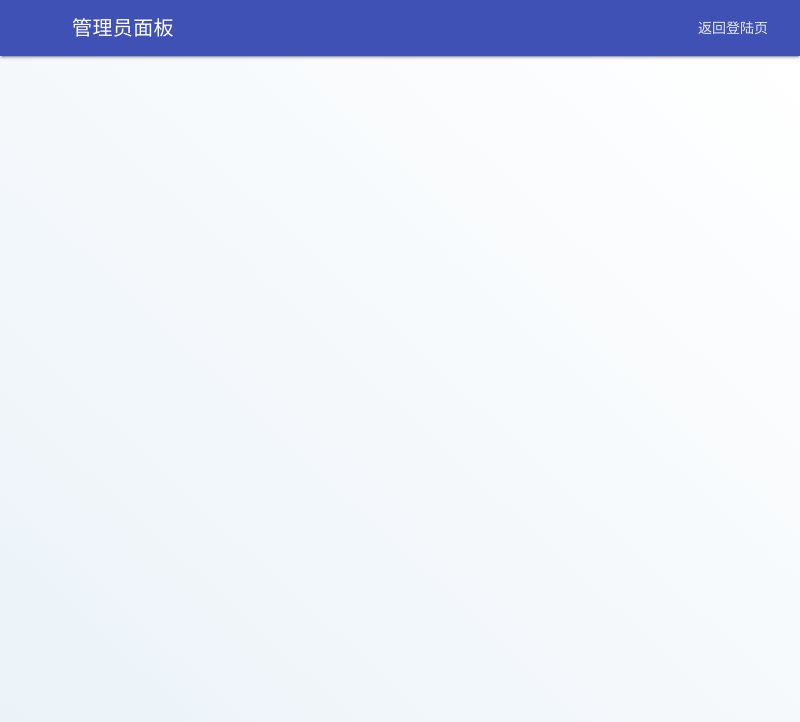
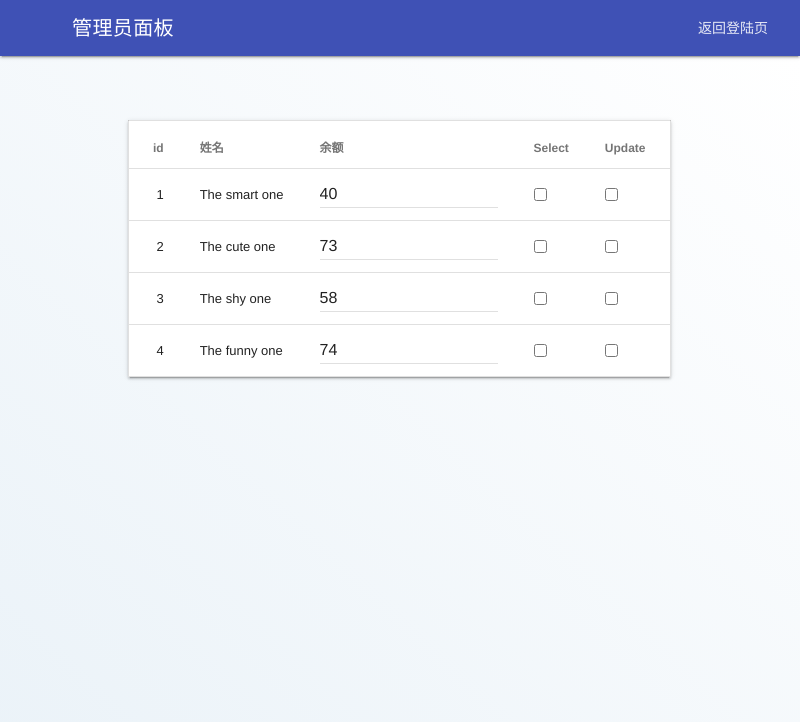
Before and after one commit to CN-GuoZiyang/computer-system-security, an Electron app: page CSS_Lab3/Lab3/admin.html in a window 800 px wide. Drawn offline with Linux system fonts and the light colour scheme; no server answers.

Commit message:
Lab3管理员界面基本完成

```diff
--- a/CSS_Lab3/Lab3/admin.html
+++ b/CSS_Lab3/Lab3/admin.html
@@ -1,15 +1,10 @@
 <!DOCTYPE html>
 <html>
+
 <head>
   <meta charset="UTF-8" />
-    <meta
-      http-equiv="Content-Security-Policy"
-      content="default-src 'self'; script-src 'self'"
-    />
-    <meta
-      http-equiv="X-Content-Security-Policy"
-      content="default-src 'self'; script-src 'self'"
-    />
+  <meta http-equiv="Content-Security-Policy" content="default-src 'self'; script-src 'self'" />
+  <meta http-equiv="X-Content-Security-Policy" content="default-src 'self'; script-src 'self'" />
   <link rel="stylesheet" href="./static/css/material.min.css" />
   <link rel="stylesheet" href="./static/css/admin.css" />
   <title>管理员界面</title>
@@ -27,15 +22,70 @@
       </div>
     </header>
     <main class="mdl-layout__content">
+      <section class="mdl-layout__tab-panel is-active" id="fixed-tab-1">
         <div class="page-content">
 
+          <table class="mdl-data-table mdl-js-data-table mdl-shadow--2dp" id="data_table">
+            <thead>
+              <tr>
+                <th>id</th>
+                <th class="mdl-data-table__cell--non-numeric">姓名</th>
+                <th class="mdl-data-table__cell--non-numeric">余额</th>
+                <th class="mdl-data-table__cell--non-numeric">Select</th>
+                <th class="mdl-data-table__cell--non-numeric">Update</th>
+              </tr>
+            </thead>
+            <tbody>
+              <tr>
+                <td>1</td>
+                <td class="mdl-data-table__cell--non-numeric">The smart one</td>
+                <td class="mdl-data-table__cell--non-numeric"><input class="mdl-textfield__input" type="text"
+                    value="40"></td>
+                <td class="mdl-data-table__cell--non-numeric"><input class="mdl-textfield__input" type="checkbox"></td>
+                <td class="mdl-data-table__cell--non-numeric"><input class="mdl-textfield__input" type="checkbox"></td>
+              </tr>
+              <tr>
+                <td>2</td>
+                <td class="mdl-data-table__cell--non-numeric">The cute one</td>
+                <td class="mdl-data-table__cell--non-numeric"><input class="mdl-textfield__input" type="text"
+                    value="73"></td>
+                <td class="mdl-data-table__cell--non-numeric"><input class="mdl-textfield__input" type="checkbox"></td>
+                <td class="mdl-data-table__cell--non-numeric"><input class="mdl-textfield__input" type="checkbox"></td>
+              </tr>
+              <tr>
+                <td>3</td>
+                <td class="mdl-data-table__cell--non-numeric">The shy one</td>
+                <td class="mdl-data-table__cell--non-numeric"><input class="mdl-textfield__input" type="text"
+                    value="58"></td>
+                <td class="mdl-data-table__cell--non-numeric"><input class="mdl-textfield__input" type="checkbox"></td>
+                <td class="mdl-data-table__cell--non-numeric"><input class="mdl-textfield__input" type="checkbox"></td>
+              </tr>
+              <tr>
+                <td>4</td>
+                <td class="mdl-data-table__cell--non-numeric">The funny one</td>
+                <td class="mdl-data-table__cell--non-numeric"><input class="mdl-textfield__input" type="text"
+                    value="74"></td>
+                <td class="mdl-data-table__cell--non-numeric"><input class="mdl-textfield__input" type="checkbox"></td>
+                <td class="mdl-data-table__cell--non-numeric"><input class="mdl-textfield__input" type="checkbox"></td>
+              </tr>
 
+            </tbody>
+          </table>
 
         </div>
+      </section>
+      <section class="mdl-layout__tab-panel" id="fixed-tab-2">
+        <div class="page-content">
+
+          <h1>用户权限管理</h1>
+
+        </div>
+      </section>
     </main>
   </div>
 </body>
 
 <script src="./static/js/material.min.js"></script>
 <script src="./static/js/admin.js"></script>
+
 </html>
--- a/CSS_Lab3/Lab3/static/css/admin.css
+++ b/CSS_Lab3/Lab3/static/css/admin.css
@@ -1,7 +1,22 @@
 main {
     background: linear-gradient(to right top, #EAF2F8, white)
+}
+
+.mdl-navigation__link {
+    cursor: pointer;
 }
 
 .mdl-navigation {
     margin-left: 500px;
 }
+
+#data_table {
+    position: relative;
+    margin-top: 8%;
+    margin-left: 16%;
+}
+
+.mdl-textfield__input {
+    width: fit-content;
+    margin: 0
+}
--- a/CSS_Lab3/Lab3/static/css/user.css
+++ b/CSS_Lab3/Lab3/static/css/user.css
@@ -1,5 +1,9 @@
 main {
     background: linear-gradient(to right top, #EAF2F8, white)
+}
+
+.mdl-navigation__link {
+    cursor: pointer;
 }
 
 .mdl-navigation {
--- a/CSS_Lab3/Lab3/static/js/admin.js
+++ b/CSS_Lab3/Lab3/static/js/admin.js
@@ -0,0 +1,30 @@
+let ipcRenderer = require('electron').ipcRenderer
+let return_login = document.querySelector('#return_login')
+
+let net = require('net');
+let listen_port = 8080
+let server = net.createServer((socket) => {
+  socket.setEncoding('utf8')
+  socket.on('data', (data_str) => {
+    let data = JSON.parse(data_str)
+    if(data.username != currentUser) {
+      socket.write(JSON.stringify({
+        code: -1,
+        money: 90
+      }))
+    } else {
+      socket.write(JSON.stringify({
+        code: 0,
+        money: 100
+      }))
+    }
+  })
+}).listen(listen_port)
+server.on('listening',function(){
+  console.log("server listening:" + server.address().port);
+});
+
+return_login.addEventListener('click', (e) => {
+    ipcRenderer.send('return_login')
+    server.close()
+})
```
Also changed, not shown: CSS_Lab3/Lab3/main.js (+2 -24 lines). Lines whose indentation alone changed are shown as unchanged.
